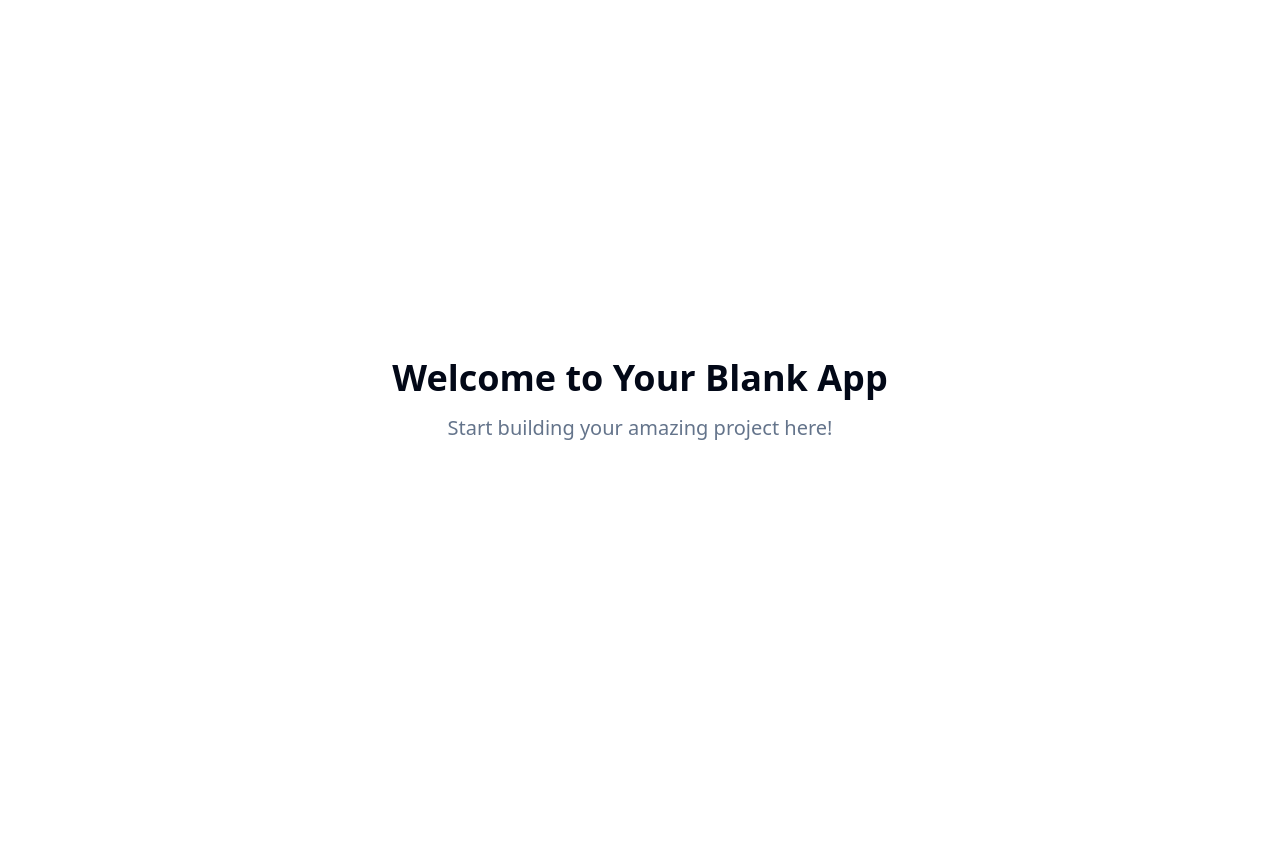
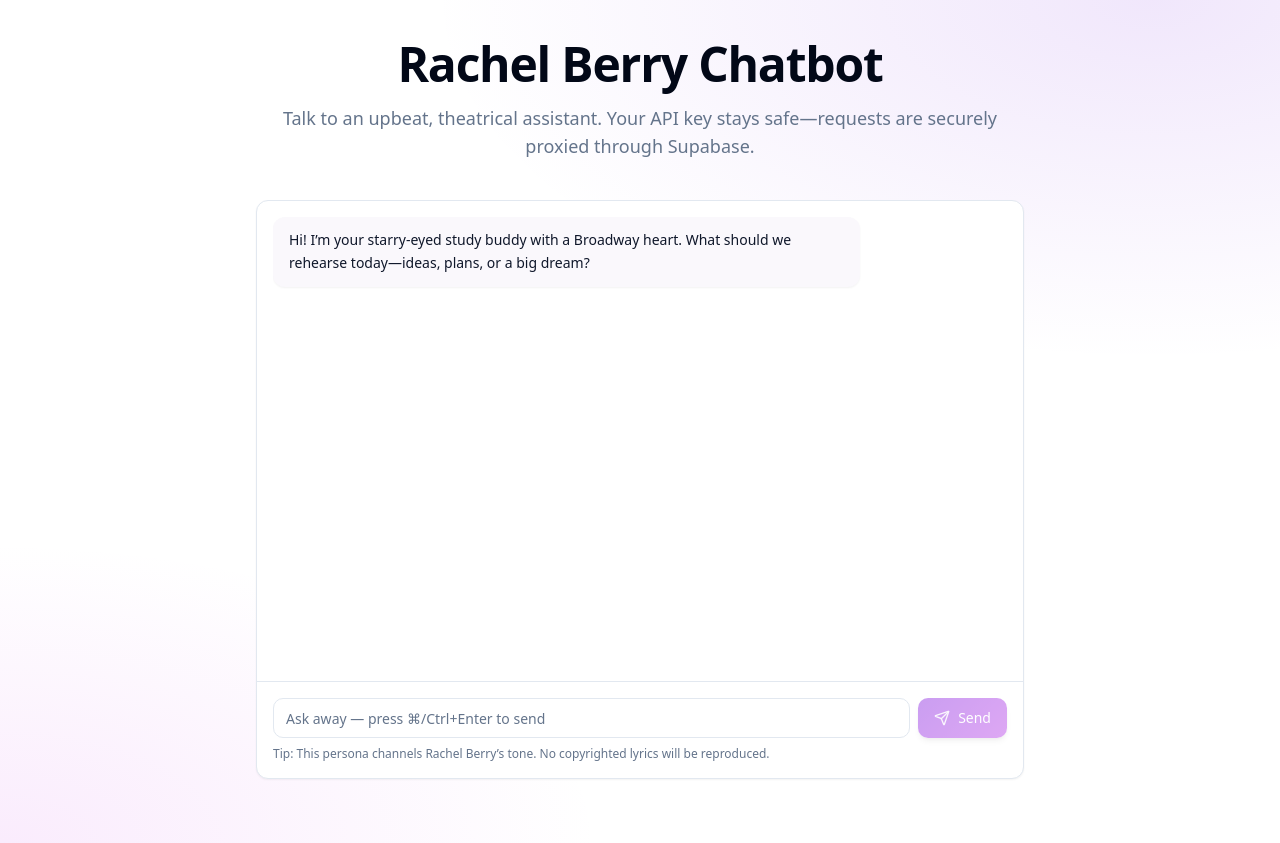
Before and after one commit to lee-xinni/glee-bot-ai, a React (Vite) app: page / in a window 1280 px wide. Before the commit the page ends 800 px from the top, so only its background shows below. Built offline with nearby package versions, Linux system fonts and the light colour scheme.

Commit message:
Add chatbot with LLM
Set up a chatbot that mimics Rachel Berry's speech pattern using an OpenRouter API key. Guidance on secure setup will be provided.

```diff
--- a/package.json
+++ b/package.json
@@ -51,6 +51,7 @@
     "react": "^18.3.1",
     "react-day-picker": "^8.10.1",
     "react-dom": "^18.3.1",
+    "react-helmet-async": "^2.0.5",
     "react-hook-form": "^7.61.1",
     "react-resizable-panels": "^2.1.9",
     "react-router-dom": "^6.30.1",
--- a/src/App.tsx
+++ b/src/App.tsx
@@ -3,6 +3,7 @@ import { Toaster as Sonner } from "@/components/ui/sonner";
 import { TooltipProvider } from "@/components/ui/tooltip";
 import { QueryClient, QueryClientProvider } from "@tanstack/react-query";
 import { BrowserRouter, Routes, Route } from "react-router-dom";
+import { HelmetProvider } from "react-helmet-async";
 import Index from "./pages/Index";
 import NotFound from "./pages/NotFound";
 
@@ -10,6 +11,7 @@ const queryClient = new QueryClient();
 
 const App = () => (
   <QueryClientProvider client={queryClient}>
+    <HelmetProvider>
       <TooltipProvider>
         <Toaster />
         <Sonner />
@@ -21,6 +23,7 @@ const App = () => (
           </Routes>
         </BrowserRouter>
       </TooltipProvider>
+    </HelmetProvider>
   </QueryClientProvider>
 );
 
--- a/src/components/ui/button.tsx
+++ b/src/components/ui/button.tsx
@@ -10,6 +10,7 @@ const buttonVariants = cva(
     variants: {
       variant: {
         default: "bg-primary text-primary-foreground hover:bg-primary/90",
+        hero: "bg-gradient-hero text-primary-foreground hover:brightness-110 shadow-md",
         destructive:
           "bg-destructive text-destructive-foreground hover:bg-destructive/90",
         outline:
--- a/src/index.css
+++ b/src/index.css
@@ -17,42 +17,48 @@ All colors MUST be HSL.
     --popover: 0 0% 100%;
     --popover-foreground: 222.2 84% 4.9%;
 
-    --primary: 222.2 47.4% 11.2%;
-    --primary-foreground: 210 40% 98%;
+    /* Brand palette */
+    --brand: 268 75% 55%;
+    --brand-glow: 290 80% 65%;
+    --brand-foreground: 0 0% 100%;
 
-    --secondary: 210 40% 96.1%;
+    /* Primary maps to brand */
+    --primary: var(--brand);
+    --primary-foreground: var(--brand-foreground);
+
+    /* Supporting colors */
+    --secondary: 270 40% 98%;
     --secondary-foreground: 222.2 47.4% 11.2%;
 
     --muted: 210 40% 96.1%;
     --muted-foreground: 215.4 16.3% 46.9%;
 
-    --accent: 210 40% 96.1%;
-    --accent-foreground: 222.2 47.4% 11.2%;
+    --accent: 282 70% 97%;
+    --accent-foreground: 268 60% 22%;
 
     --destructive: 0 84.2% 60.2%;
     --destructive-foreground: 210 40% 98%;
 
     --border: 214.3 31.8% 91.4%;
     --input: 214.3 31.8% 91.4%;
-    --ring: 222.2 84% 4.9%;
+    --ring: var(--brand);
 
-    --radius: 0.5rem;
+    --radius: 0.75rem;
 
+    /* Sidebar */
     --sidebar-background: 0 0% 98%;
+    --sidebar-foreground: 240 5.3% 26.1%;
+    --sidebar-primary: var(--brand);
+    --sidebar-primary-foreground: 0 0% 98%;
+    --sidebar-accent: 240 4.8% 95.9%;
+    --sidebar-accent-foreground: 240 5.9% 10%;
+    --sidebar-border: 220 13% 91%;
+    --sidebar-ring: 217.2 91.2% 59.8%;
 
-    --sidebar-foreground: 240 5.3% 26.1%;
-
-    --sidebar-primary: 240 5.9% 10%;
-
-    --sidebar-primary-foreground: 0 0% 98%;
-
-    --sidebar-accent: 240 4.8% 95.9%;
-
-    --sidebar-accent-foreground: 240 5.9% 10%;
-
-    --sidebar-border: 220 13% 91%;
-
-    --sidebar-ring: 217.2 91.2% 59.8%;
+    /* Motion & effects */
+    --gradient-primary: linear-gradient(135deg, hsl(var(--brand)) 0%, hsl(var(--brand-glow)) 100%);
+    --shadow-glow: 0 0 30px hsl(var(--brand) / 0.35);
+    --transition-smooth: all 0.25s cubic-bezier(0.4, 0, 0.2, 1);
   }
 
   .dark {
@@ -65,8 +71,13 @@ All colors MUST be HSL.
     --popover: 222.2 84% 4.9%;
     --popover-foreground: 210 40% 98%;
 
-    --primary: 210 40% 98%;
-    --primary-foreground: 222.2 47.4% 11.2%;
+    /* Brand in dark */
+    --brand: 268 75% 65%;
+    --brand-glow: 290 80% 70%;
+    --brand-foreground: 0 0% 100%;
+
+    --primary: var(--brand);
+    --primary-foreground: var(--brand-foreground);
 
     --secondary: 217.2 32.6% 17.5%;
     --secondary-foreground: 210 40% 98%;
@@ -82,10 +93,11 @@ All colors MUST be HSL.
 
     --border: 217.2 32.6% 17.5%;
     --input: 217.2 32.6% 17.5%;
-    --ring: 212.7 26.8% 83.9%;
+    --ring: var(--brand);
+
     --sidebar-background: 240 5.9% 10%;
     --sidebar-foreground: 240 4.8% 95.9%;
-    --sidebar-primary: 224.3 76.3% 48%;
+    --sidebar-primary: var(--brand);
     --sidebar-primary-foreground: 0 0% 100%;
     --sidebar-accent: 240 3.7% 15.9%;
     --sidebar-accent-foreground: 240 4.8% 95.9%;
@@ -103,3 +115,23 @@ All colors MUST be HSL.
     @apply bg-background text-foreground;
   }
 }
+
+/* Signature motion */
+@keyframes gradient-move {
+  0% { background-position: 0% 50%; }
+  50% { background-position: 100% 50%; }
+  100% { background-position: 0% 50%; }
+}
+
+@layer utilities {
+  .bg-gradient-hero {
+    background-image: var(--gradient-primary);
+    background-size: 200% 200%;
+    animation: gradient-move 8s ease infinite;
+  }
+  .aura {
+    background-image:
+      radial-gradient(1200px 600px at 90% 0%, hsl(var(--brand) / 0.12), transparent 60%),
+      radial-gradient(1000px 500px at 0% 100%, hsl(var(--brand-glow) / 0.12), transparent 60%);
+  }
+}
--- a/src/pages/Index.tsx
+++ b/src/pages/Index.tsx
@@ -1,13 +1,160 @@
-// Update this page (the content is just a fallback if you fail to update the page)
+import { useEffect, useRef, useState } from "react";
+import { Helmet } from "react-helmet-async";
+import { Card } from "@/components/ui/card";
+import { Button } from "@/components/ui/button";
+import { Input } from "@/components/ui/input";
+import { ScrollArea } from "@/components/ui/scroll-area";
+import { Send } from "lucide-react";
+import { useToast } from "@/hooks/use-toast";
+
+
+type Message = {
+  role: "user" | "assistant";
+  content: string;
+};
 
 const Index = () => {
+  const [messages, setMessages] = useState<Message[]>([
+    {
+      role: "assistant",
+      content:
+        "Hi! I’m your starry-eyed study buddy with a Broadway heart. What should we rehearse today—ideas, plans, or a big dream?",
+    },
+  ]);
+  const [input, setInput] = useState("");
+  const [loading, setLoading] = useState(false);
+  const scrollRef = useRef<HTMLDivElement>(null);
+  const { toast } = useToast();
+
+  useEffect(() => {
+    scrollRef.current?.scrollTo({ top: scrollRef.current.scrollHeight, behavior: "smooth" });
+  }, [messages]);
+
+  const sendMessage = async () => {
+    if (!input.trim() || loading) return;
+    const userMessage: Message = { role: "user", content: input.trim() };
+    setMessages((m) => [...m, userMessage]);
+    setInput("");
+    setLoading(true);
+
+    try {
+      const apiMessages = messages
+        .concat(userMessage)
+        .map((m) => ({ role: m.role, content: m.content }));
+
+      const url = `${import.meta.env.VITE_SUPABASE_URL}/functions/v1/rachel-chat`;
+      const resp = await fetch(url, {
+        method: "POST",
+        headers: {
+          "Content-Type": "application/json",
+          Authorization: `Bearer ${import.meta.env.VITE_SUPABASE_PUBLISHABLE_KEY}`,
+        },
+        body: JSON.stringify({ messages: apiMessages }),
+      });
+
+      if (!resp.ok) {
+        throw new Error(await resp.text());
+      }
+
+      const data = await resp.json();
+      const assistantText: string = data?.content ?? "";
+      setMessages((m) => [...m, { role: "assistant", content: assistantText }]);
+    } catch (err: any) {
+      console.error(err);
+      toast({
+        title: "Couldn’t reach the star",
+        description:
+          "I couldn’t connect to the chat service. Make sure the OpenRouter API key is set and try again.",
+      });
+    } finally {
+      setLoading(false);
+    }
+  };
+
+  const handleKeyDown = (e: React.KeyboardEvent<HTMLInputElement>) => {
+    if (e.key === "Enter" && (e.ctrlKey || e.metaKey)) {
+      e.preventDefault();
+      sendMessage();
+    }
+  };
+
+  const canonical = typeof window !== "undefined" ? window.location.href : "";
+
   return (
-    <div className="min-h-screen flex items-center justify-center bg-background">
-      <div className="text-center">
-        <h1 className="text-4xl font-bold mb-4">Welcome to Your Blank App</h1>
-        <p className="text-xl text-muted-foreground">Start building your amazing project here!</p>
+    <>
+      <Helmet>
+        <title>Rachel Berry Style Chatbot | OpenRouter Secure Proxy</title>
+        <meta
+          name="description"
+          content="Chat with a Rachel Berry-inspired assistant. Securely proxied via Supabase Edge Functions using your OpenRouter API key."
+        />
+        {canonical && <link rel="canonical" href={canonical} />}
+      </Helmet>
+
+      <div className="min-h-screen relative">
+        <div className="absolute inset-0 -z-10 aura" aria-hidden="true" />
+        <header className="container py-10">
+          <div className="mx-auto max-w-3xl text-center">
+            <h1 className="text-4xl md:text-5xl font-bold tracking-tight mb-4">
+              Rachel Berry Chatbot
+            </h1>
+            <p className="text-muted-foreground text-lg">
+              Talk to an upbeat, theatrical assistant. Your API key stays safe—requests are securely proxied through Supabase.
+            </p>
+          </div>
+        </header>
+
+        <main className="container pb-16">
+          <section aria-label="Chat" className="mx-auto max-w-3xl">
+            <Card className="p-0 overflow-hidden border">
+              <ScrollArea className="h-[52vh] md:h-[60vh] p-4" ref={scrollRef}>
+                <div className="space-y-4">
+                  {messages.map((m, idx) => (
+                    <div key={idx} className={`flex ${m.role === "user" ? "justify-end" : "justify-start"}`}>
+                      <div
+                        className={`max-w-[80%] rounded-lg px-4 py-3 text-sm leading-relaxed shadow-sm transition-colors ${
+                          m.role === "user"
+                            ? "bg-primary text-primary-foreground"
+                            : "bg-secondary text-secondary-foreground"
+                        }`}
+                        aria-live={m.role === "assistant" ? "polite" : undefined}
+                      >
+                        {m.content}
+                      </div>
+                    </div>
+                  ))}
+                </div>
+              </ScrollArea>
+
+              <div className="border-t p-3 md:p-4">
+                <div className="flex gap-2 items-center">
+                  <Input
+                    placeholder="Ask away — press ⌘/Ctrl+Enter to send"
+                    value={input}
+                    onChange={(e) => setInput(e.target.value)}
+                    onKeyDown={handleKeyDown}
+                    disabled={loading}
+                    aria-label="Your message"
+                  />
+                  <Button
+                    variant="hero"
+                    onClick={sendMessage}
+                    disabled={loading || !input.trim()}
+                    aria-label="Send message"
+                  >
+                    <Send className="opacity-90" />
+                    {loading ? "Sending..." : "Send"}
+                  </Button>
+                </div>
+                <p className="text-xs text-muted-foreground mt-2">
+                  Tip: This persona channels Rachel Berry’s tone. No copyrighted lyrics will be reproduced.
+                </p>
+              </div>
+            </Card>
+          </section>
+        </main>
       </div>
-    </div>
+    </>
   );
 };
 
```
Also changed, not shown: 2 other files (tests, documents, lock files or other folders). Lines whose indentation alone changed are shown as unchanged.
